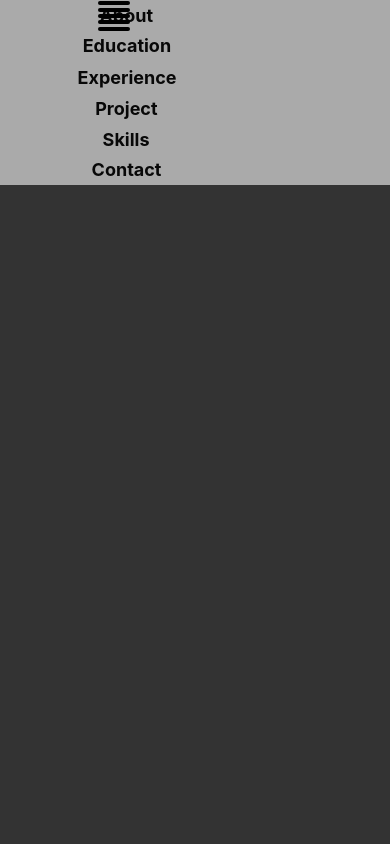
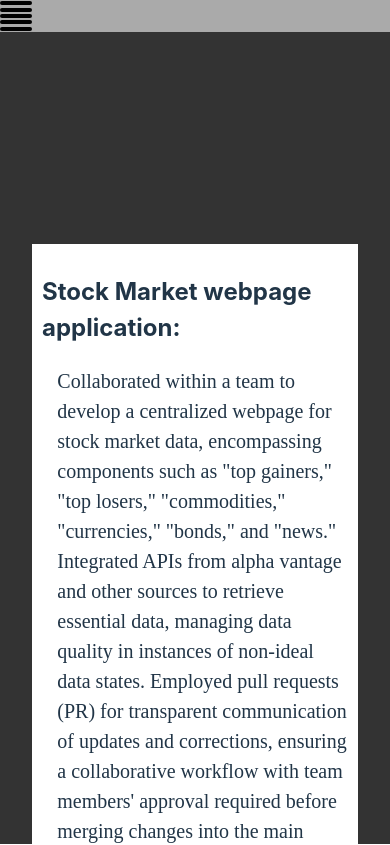
Before and after one commit to shrutivd/PersonalWebsite, a React (Vite) app: page /#/project in a window 390 px wide. Shown: the top 845 px of the page. Built offline with nearby package versions, Linux system fonts and the light colour scheme.

Commit message:
displayed hamburger in mobile view and managed show/hide of menu

```diff
--- a/src/App.jsx
+++ b/src/App.jsx
@@ -15,14 +15,14 @@ function App() {
 		<>
 			<Navbar />
 			<Routes>
-				<Route path="/PersonalWebsite" element={<About />} />
-				<Route path="/PersonalWebsite/about" element={<About />} />
-				<Route path="/PersonalWebsite/education" element={<Education />} />
-				<Route path="/PersonalWebsite/experience" element={<Experience />} />
-				<Route path="/PersonalWebsite/project" element={<Project />} />
-				<Route path="/PersonalWebsite/skills" element={<Skills />} />
-				<Route path="/PersonalWebsite/contact" element={<Contact />} />
-				<Route path="/PersonalWebsite/contact" element={<Hamburger />} />
+				<Route path="/" element={<About />} />
+				<Route path="/about" element={<About />} />
+				<Route path="/education" element={<Education />} />
+				<Route path="/experience" element={<Experience />} />
+				<Route path="/project" element={<Project />} />
+				<Route path="/skills" element={<Skills />} />
+				<Route path="/contact" element={<Contact />} />
+				<Route path="/contact" element={<Hamburger />} />
 			</Routes>
 		</>
 	);
--- a/src/components/navbar.jsx
+++ b/src/components/navbar.jsx
@@ -1,17 +1,26 @@
+import { useState } from "react";
 import { Link } from "react-router-dom";
 import Hamburger from "./hamburger";
 
 function Navbar() {
+  const [hamburgerVisible, setHamburgerVisible] = useState(false); // Set initial state to false
+
+  function manageHamburger() {
+    setHamburgerVisible(!hamburgerVisible); // Toggle visibility on click
+  }
+
   return (
     <>
       <nav className="navbar">
-				<ul className="nav-list">
+        <div className="hamburger" onClick={manageHamburger}>
+          <Hamburger />
+        </div>
+        <ul className={`nav-list ${hamburgerVisible ? "show" : "hide"}`}> {/* Add dynamic class */}
           <li className="item">
             <Link className="flex-item" to="/PersonalWebsite/about">
               About
             </Link>
           </li>
-
           <li className="item">
             <Link className="flex-item" to="/PersonalWebsite/education">
               Education
@@ -38,11 +47,6 @@ function Navbar() {
             </Link>
           </li>
         </ul>
-
-					<div className="hamburger">
-						<Hamburger />
-					</div>
-
       </nav>
     </>
   );
--- a/src/css/style.css
+++ b/src/css/style.css
@@ -40,6 +40,8 @@ html, body {
 	right: 0;
 }
 
+
+
 .nav-list {
 	display: flex;
 	flex-wrap: wrap;
@@ -47,6 +49,7 @@ html, body {
 	margin: 0;
 	list-style-type: none;
 	justify-content: center;
+	transition: transform 0.3s ease-in-out;
 }
 
 .flex-item {
@@ -101,6 +104,7 @@ html, body {
 }
 
 
+
 .hamburger {
 	display: none;
 }
@@ -118,7 +122,13 @@ html, body {
 
 /*mobile view*/
 @media (min-width: 320px) and (max-width: 480px) {
+.nav-list.hide{
+	display: none;
+}
 
+.nav-list.show {
+	display: flex;
+}
 .hamburger {
 	width: 2rem;
 	height: 2rem;
@@ -130,17 +140,15 @@ html, body {
 
 
 .nav-list {
-	display: flex;
-	flex-wrap: wrap;
-	padding: 0;
-	margin: 0;
-	list-style-type: none;
-	width: 25%;
+	flex-direction: column;
+	align-items: left;
+	background-color: var(--gray4);
+	width: 100%;
 }
 
 .item{
-	padding-left: 130%;
-
+	padding-left: 10px 0;
+	text-align: center;
 
 }
 
```
Lines whose indentation alone changed are shown as unchanged.
